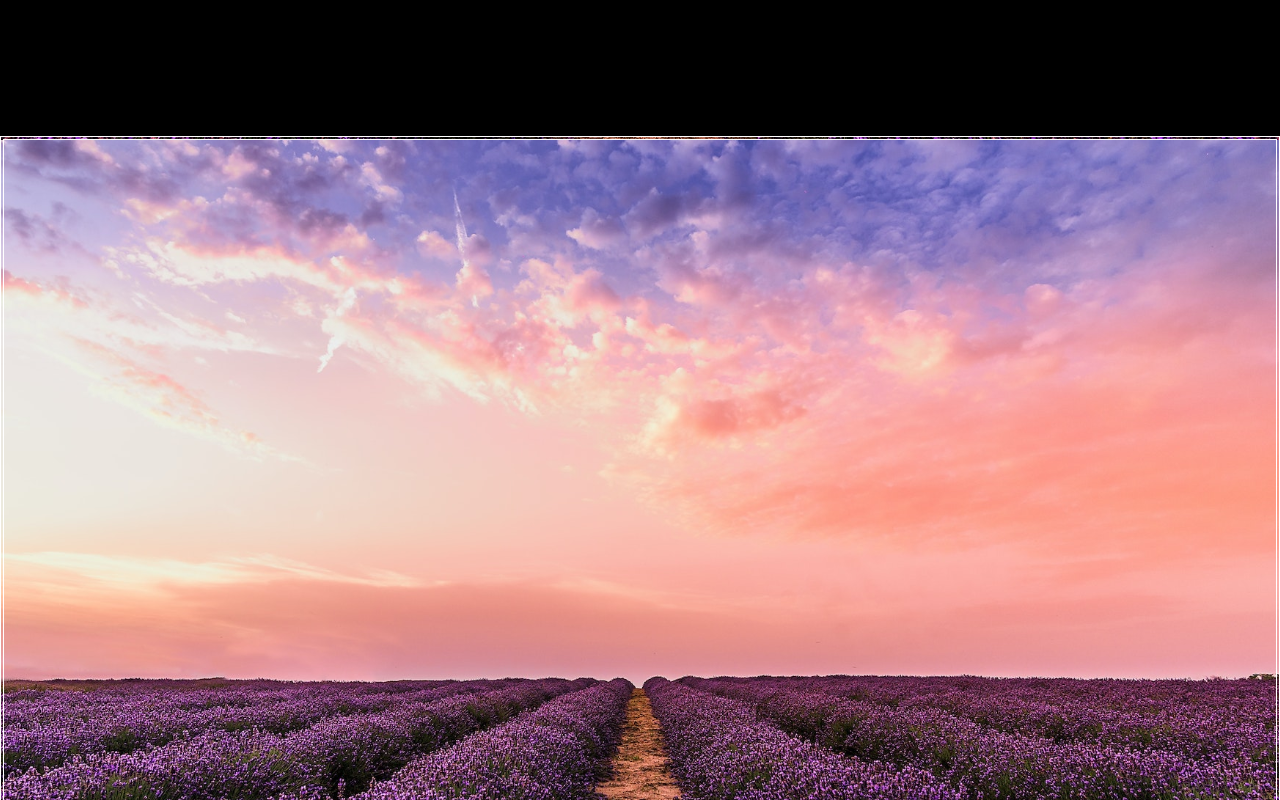
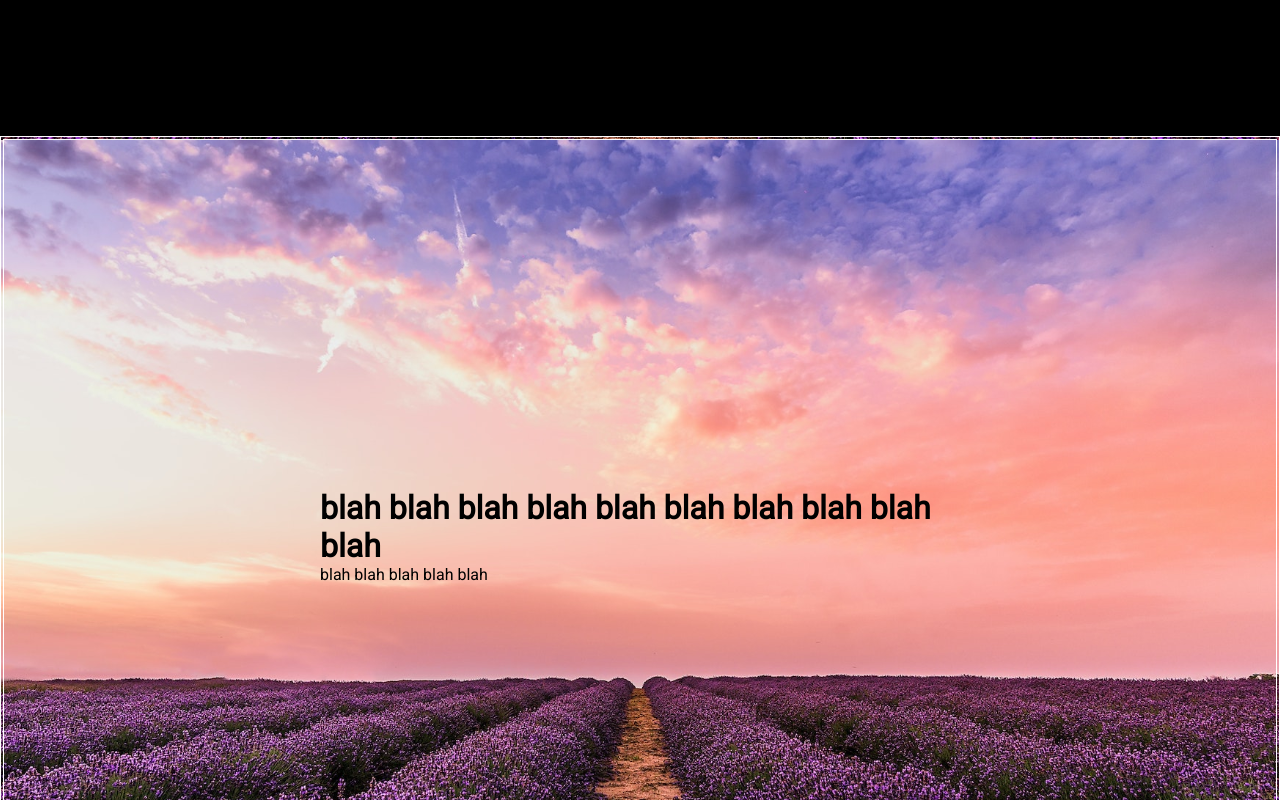
Before and after one commit to JedHumphries/JRphotography, a React (Vite) app in the folder website/: page / in a window 1280 px wide. Shown: the part 1460-2260 px from the top of the page. Built offline with nearby package versions, Linux system fonts and the light colour scheme; a web font is replaced by a local one.

Commit message:
added text over slider

```diff
--- a/website/src/components/Button/Button.styled.js
+++ b/website/src/components/Button/Button.styled.js
@@ -5,9 +5,10 @@ export const Btn = styled(motion.button)`
 font-family: Lacquer;
 padding: 0.5em 1.5em;
 font-size: 2.5em;
-background: transparent;
+background: #CF0015;
+opacity: .5;
 border: 2.5px solid black;
-color: black;
+color:  white;
 border-radius: 0.5em;
 margin: 0.5rem;
 `
--- a/website/src/components/Slider/Slider.jsx
+++ b/website/src/components/Slider/Slider.jsx
@@ -1,5 +1,5 @@
 import React, { useState, useEffect } from 'react'
-import { Slide, Wrapper, } from './Slider.styled'
+import { Slide, Wrapper, Children } from './Slider.styled'
 
 const Slider = ({
   images = [],
@@ -32,8 +32,13 @@ const Slider = ({
             <Slide key={index}
                   style={{ backgroundImage: `url(${image})`,
                   marginLeft: index === 0 ? `-${currentSlide * 100}%` : null }}
-            ></Slide>))}
+            ></Slide>
+            ))}
+            <Children>
+              {children}
+            </Children>
     </Wrapper>
+
     </>
   )
 }
--- a/website/src/components/Slider/Slider.styled.js
+++ b/website/src/components/Slider/Slider.styled.js
@@ -7,7 +7,7 @@ height: 800px;
 display: flex;
 flex-wrap: nowrap;
 overflow-x: hidden;
-
+position: relative;
 `
 
 export const Slide = styled.div`
@@ -18,4 +18,12 @@ flex-shrink: 0;
 background-position: center;
 background-size: cover;
 transition: 750ms ease-in-out;
+cursor: pointer;
 `
+
+export const Children = styled.div`
+position: absolute;
+top: 50%;
+left: 50%;
+transform: translate(-50%, -50%)
+`
--- a/website/src/pages/Home.jsx
+++ b/website/src/pages/Home.jsx
@@ -1,11 +1,11 @@
-import React, { useState } from 'react'
+import React, { useState } from 'react';
 import DropDownMenu from '../components/DropDown/DropDownMenu';
 import Navbar from '../components/Navbar/Navbar';
 import Footer from '../components/Footer/Footer';
 import VideoSection from '../components/VideoSection/VideoSection';
 import AboutSection from '../components/About/AboutSection';
 import Slider from '../components/Slider/Slider';
-
+import Button from '../components/Button/Button';
 
 import image1 from '../images/image1.jpg'
 import image2 from '../images/image2.jpg'
@@ -13,6 +13,7 @@ import image3 from '../images/image3.jpg'
 import image4 from '../images/image4.jpg'
 import image5 from '../images/image5.jpg'
 import image6 from '../images/image6.jpg'
+
 
 const Home = () => {
     const [isOpen, setIsOpen] = useState(false)
@@ -33,7 +34,10 @@ const Home = () => {
       <VideoSection/>
       <AboutSection/>
       <Slider
-      images={[image1,image2,image3,image4,image5, image6]}/>
+      images={[image1,image2,image3,image4,image5, image6]}>
+      <h1>blah blah blah blah blah blah blah blah blah blah</h1>
+      <p>blah blah blah blah blah</p>
+      </Slider>
       <Footer/>
     </>
   )
```
